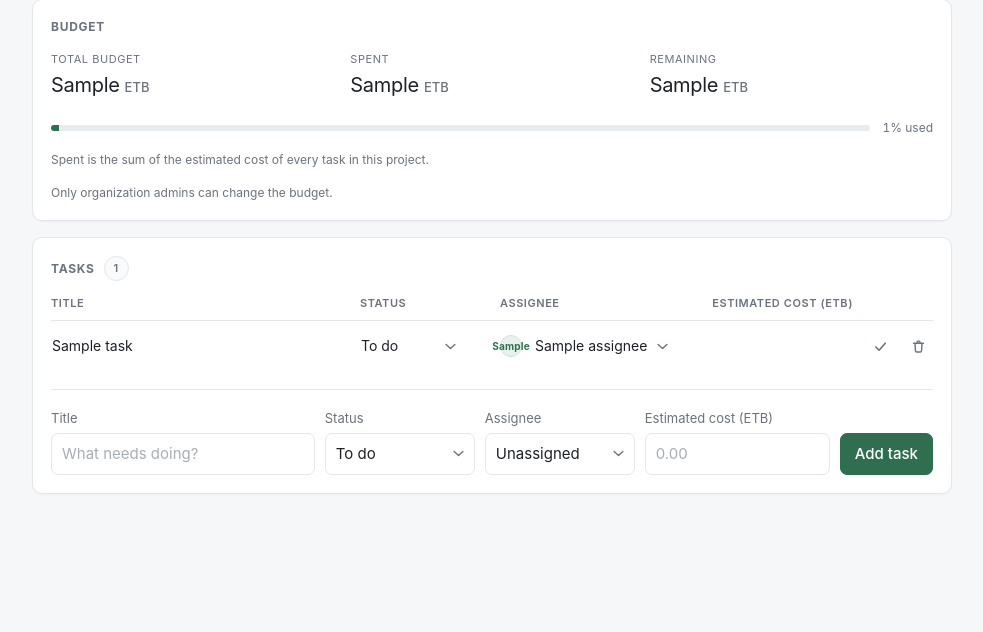
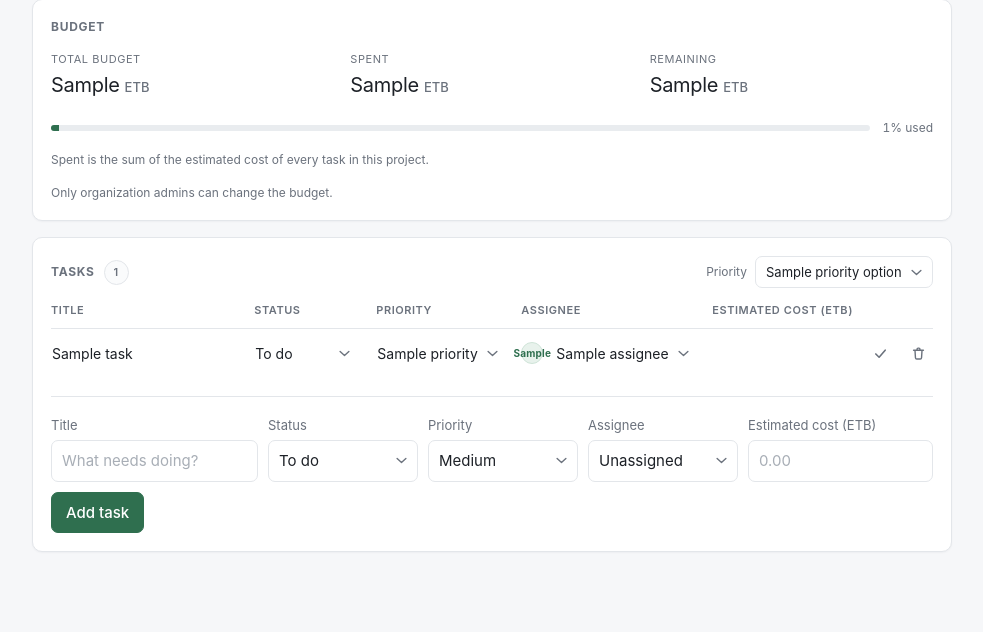
Before and after one commit to Dagmawi-22/multi-tenant-project-tracker, a Node project: template src/views/project.hbs in a window 1280 px wide. Shown: the part 202-834 px from the top of the page, without its empty margins (148-1131 px from the left). Before the commit the page ends 696 px from the top, so only its background shows below. Run offline with Node 20 templates, Linux system fonts and the light colour scheme; the template is opened without the code that fills it: most values are stand-ins (such as "Sample title", 1, 10 or a date in 2020).

Commit message:
feat(web): filter tasks by priority

```diff
--- a/src/views/layout.hbs
+++ b/src/views/layout.hbs
@@ -84,7 +84,7 @@
 
   .table-wrap { overflow-x: auto; }
   @media (hover: hover) and (min-width: 760px) { .table-wrap { overflow: visible; } }
-  .table-wrap.wide > table { min-width: 780px; }
+  .table-wrap.wide > table { min-width: 880px; }
   table { width: 100%; border-collapse: collapse; font-size: 14px; }
   th {
     text-align: left; color: var(--muted); font-weight: 600; font-size: 11px;
@@ -95,9 +95,10 @@
   tbody tr:hover td { background: var(--sunken); }
   .num { text-align: right; font-variant-numeric: tabular-nums; }
   .over { color: var(--danger); }
-  .c-status { width: 140px; }
-  .c-assignee { width: 195px; }
-  .c-cost { width: 170px; }
+  .c-status { width: 122px; }
+  .c-priority { width: 110px; }
+  .c-assignee { width: 168px; }
+  .c-cost { width: 152px; }
   .c-act { width: 1%; }
   td.act { width: 1%; white-space: nowrap; padding-right: 8px; }
   td.act:last-child { padding-right: 0; }
@@ -124,6 +125,12 @@
   .st-todo { color: var(--muted); }
   .st-in_progress { color: #8a5a12; }
   .st-done { color: var(--accent); }
+  .pr-low { color: var(--muted); }
+  .pr-medium { color: var(--text); }
+  .pr-high { color: var(--danger); font-weight: 600; }
+  .filter { display: flex; align-items: center; gap: 8px; }
+  .filter label { margin: 0; font-size: 12px; white-space: nowrap; }
+  .filter select { width: auto; padding-top: 5px; padding-bottom: 5px; font-size: 13px; }
 
   label { display: block; font-size: 13px; color: var(--muted); margin-bottom: 5px; }
   input, select, textarea {
--- a/src/views/project.hbs
+++ b/src/views/project.hbs
@@ -44,6 +44,17 @@
   <div class="card-head">
     <h2>Tasks</h2>
     <span class="pill muted">{{tasks.length}}</span>
+    <span class="spacer"></span>
+    <form method="get" class="filter">
+      <label for="f-priority">Priority</label>
+      <select id="f-priority" name="priority" onchange="this.form.submit()">
+        <option value="">All</option>
+        {{#each priorityOptions}}
+          <option value="{{this.value}}" {{#if this.selected}}selected{{/if}}>{{this.label}}</option>
+        {{/each}}
+      </select>
+      <noscript><button class="secondary small" type="submit">Filter</button></noscript>
+    </form>
   </div>
   {{#if tasks.length}}
     <div class="table-wrap wide">
@@ -52,6 +63,7 @@
           <tr>
             <th>Title</th>
             <th class="c-status">Status</th>
+            <th class="c-priority">Priority</th>
             <th class="c-assignee">Assignee</th>
             <th class="num c-cost">Estimated cost (ETB)</th>
             <th class="c-act" colspan="2"><span class="sr-only">Actions</span></th>
@@ -67,6 +79,13 @@
                   <option value="todo" {{#if this.isTodo}}selected{{/if}}>To do</option>
                   <option value="in_progress" {{#if this.isInProgress}}selected{{/if}}>In progress</option>
                   <option value="done" {{#if this.isDone}}selected{{/if}}>Done</option>
+                </select>
+              </td>
+              <td>
+                <select class="pr-{{this.priority}}" name="priority" aria-label="Task priority">
+                  {{#each this.priorities}}
+                    <option value="{{this.value}}" {{#if this.selected}}selected{{/if}}>{{this.label}}</option>
+                  {{/each}}
                 </select>
               </td>
               <td>
@@ -104,7 +123,11 @@
       </table>
     </div>
   {{else}}
-    <p class="empty">No tasks yet. Add the first one below.</p>
+    {{#if isFiltered}}
+      <p class="empty">No tasks with that priority. <a href="/orgs/{{organization.id}}/projects/{{project.id}}">Show all</a></p>
+    {{else}}
+      <p class="empty">No tasks yet. Add the first one below.</p>
+    {{/if}}
   {{/if}}
 
   <form method="post" action="/orgs/{{organization.id}}/projects/{{project.id}}/tasks" class="inline-form card-foot">
@@ -118,6 +141,14 @@
         <option value="todo">To do</option>
         <option value="in_progress">In progress</option>
         <option value="done">Done</option>
+      </select>
+    </div>
+    <div class="field field-sm">
+      <label for="t-priority">Priority</label>
+      <select id="t-priority" name="priority">
+        <option value="low">Low</option>
+        <option value="medium" selected>Medium</option>
+        <option value="high">High</option>
       </select>
     </div>
     <div class="field field-sm">
```
Also changed, not shown: src/web/web.controller.ts (+28 -2 lines).
